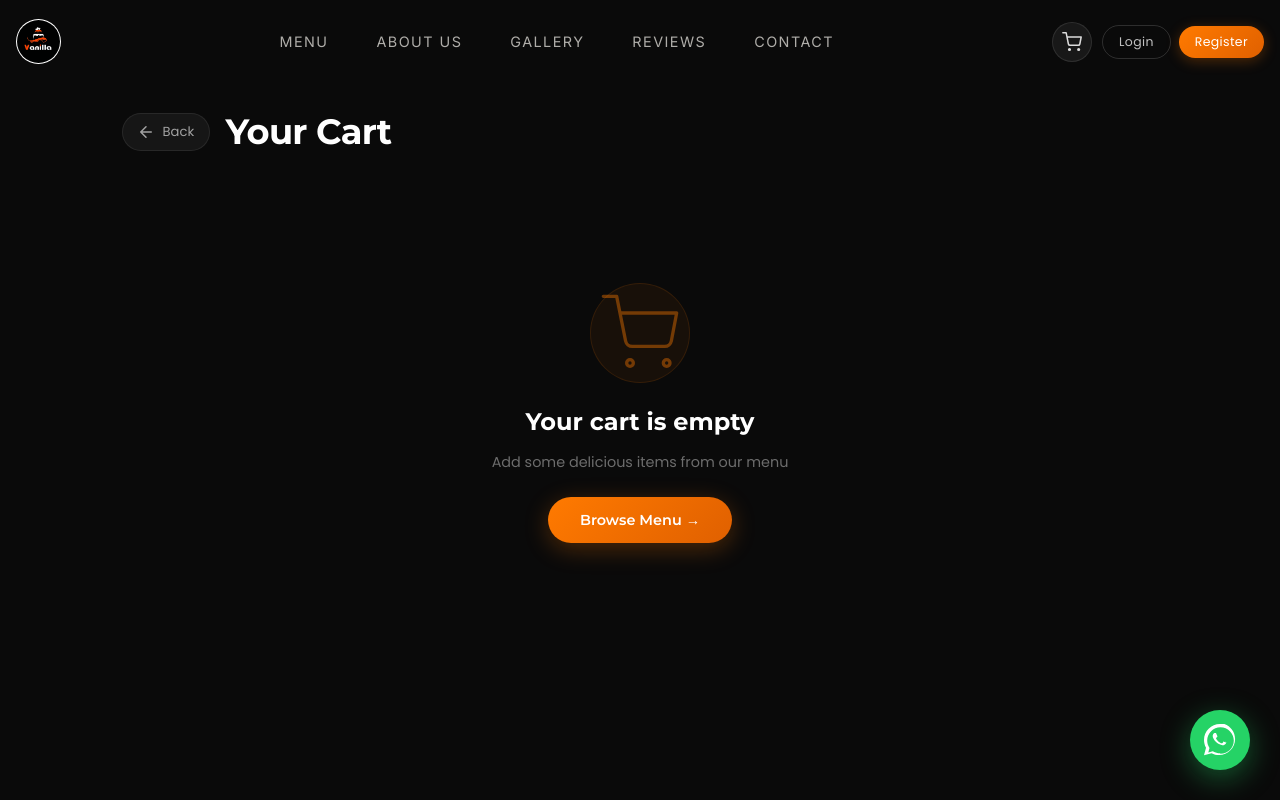
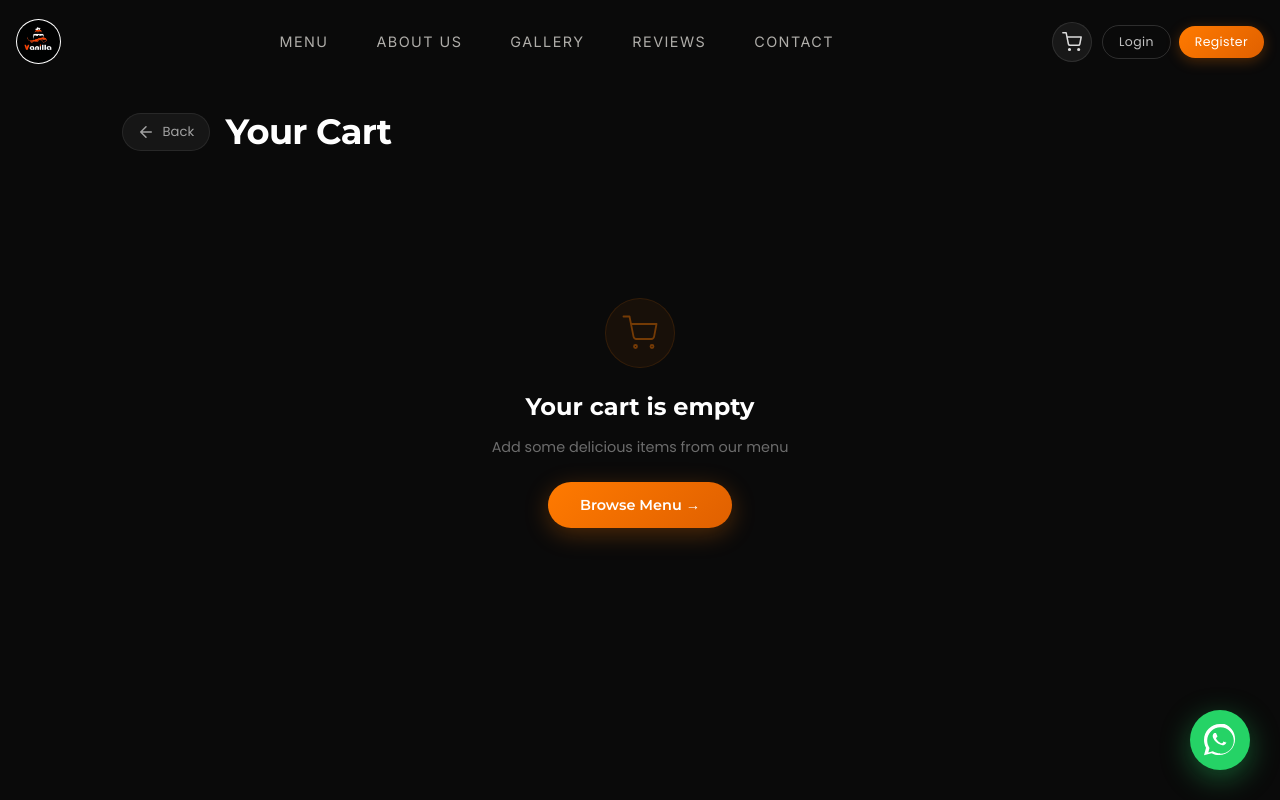
Before and after one commit to jagadishpalei/VANILLA, a React (Vite) app: page /cart in a window 1280 px wide. Shown: the top 800 px of the page. Built offline with nearby package versions, Linux system fonts and the light colour scheme; a web font is replaced by a local one.

Commit message:
UI: Resized empty cart SVG and icon container for better fit

```diff
--- a/src/pages/CartPage.css
+++ b/src/pages/CartPage.css
@@ -371,8 +371,8 @@ body {
   gap: 1rem;
 }
 .cart-empty-icon {
-  width: 100px;
-  height: 100px;
+  width: 70px;
+  height: 70px;
   background: rgba(255,122,0,0.06);
   border-radius: 50%;
   display: flex;
--- a/src/pages/CartPage.jsx
+++ b/src/pages/CartPage.jsx
@@ -14,7 +14,7 @@ function EmptyCart({ onBrowse }) {
       transition={{ duration: 0.5 }}
     >
       <div className="cart-empty-icon">
-        <svg width="80" height="80" viewBox="0 0 24 24" fill="none" stroke="rgba(255,122,0,0.4)" strokeWidth="1" strokeLinecap="round" strokeLinejoin="round">
+        <svg width="36" height="36" viewBox="0 0 24 24" fill="none" stroke="rgba(255,122,0,0.4)" strokeWidth="1.2" strokeLinecap="round" strokeLinejoin="round">
           <circle cx="9" cy="21" r="1"/><circle cx="20" cy="21" r="1"/>
           <path d="M1 1h4l2.68 13.39a2 2 0 0 0 2 1.61h9.72a2 2 0 0 0 2-1.61L23 6H6"/>
         </svg>
```
